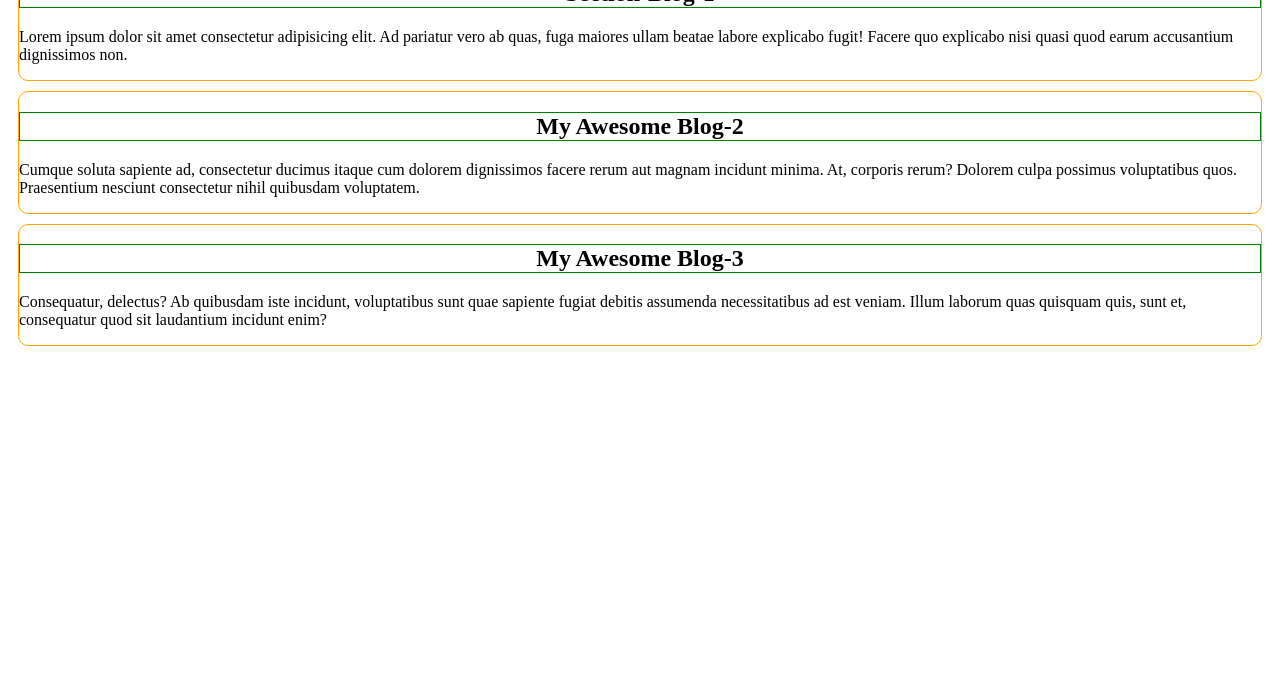
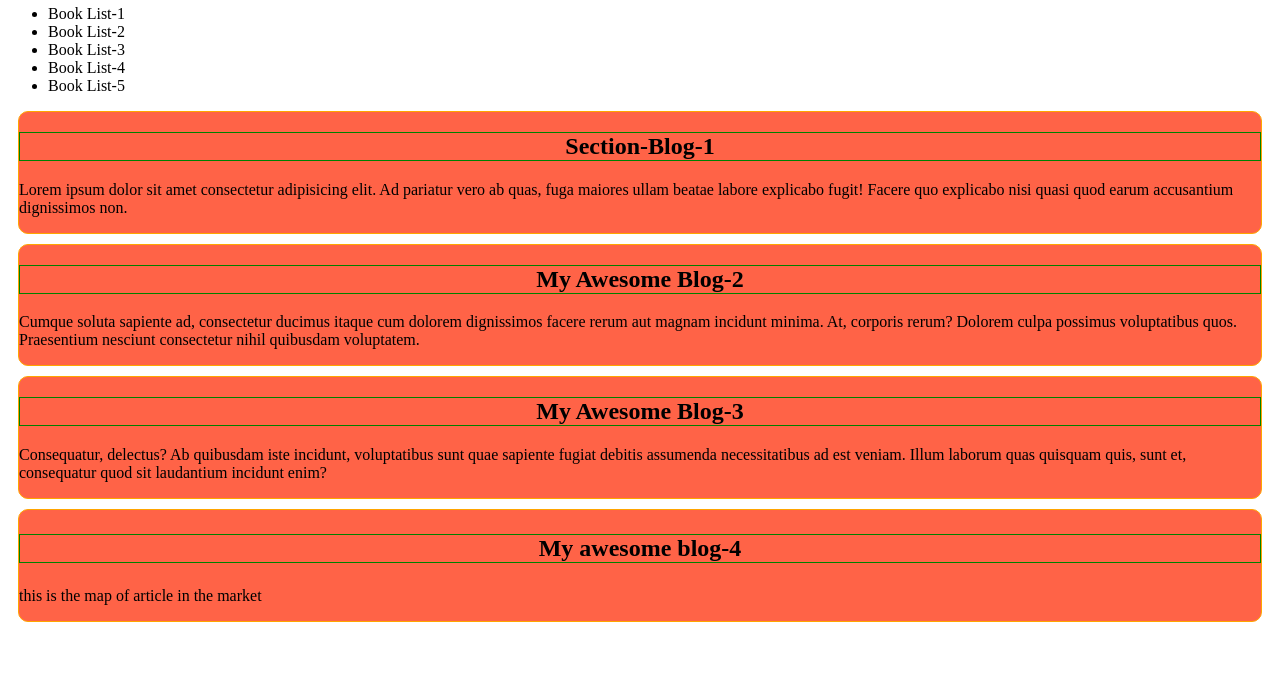
Before and after one commit to mahadihasan2/javaScript-all-concept, a plain HTML site: page document/document.html in a window 1280 px wide. Shown: the part 122-800 px from the top of the page. Drawn offline with Linux system fonts and the light colour scheme.

Commit message:
some element add and create

```diff
--- a/document/app.js
+++ b/document/app.js
@@ -14,9 +14,52 @@ firstTitle.style.border = '1px solid green'
 const headerSection = document.getElementById("header-section");
 headerSection.style.textAlign = 'center';
 
+
+
+// CreateElement
+const li = document.createElement('li')
+li.innerText = 'Book List-5';
+const ul = document.getElementById('Book-list');
+ul.appendChild(li);
+
+// create a Html tag and write the some Article
+const article = document.createElement('article');
+article.classList.add('blog')
+const h3 = document.createElement("h3");
+h3.innerText = "My awesome blog-4";
+const p = document.createElement('p');
+p.innerText = "this is the map of article in the market";
+article.appendChild(h3)
+article.appendChild(p)
+
+// add the blog section
+const blogSection = document.getElementById('blogs');
+blogSection.appendChild(article)
+
+// single add css atribute
+h3.style.textAlign = 'center';
+h3.style.border = '1px solid green';
+h3.style.fontSize = '24px';
+
+
+
+
+
+
+
+
+
+
+
+
+
+
+
+
 const Blogs = document.getElementsByClassName('blog');
 for (const blog of Blogs) {
     blog.style.border = '1px solid orange';
     blog.style.borderRadius = '10px';
     blog.style.margin = '10px'
+    blog.style.backgroundColor = "tomato";
 }
--- a/document/document.html
+++ b/document/document.html
@@ -30,11 +30,23 @@
         <h1 id="header-section">Welcome to our new Website</h1>
     </header>
 
+    <header>
+        <h2>Book List </h2>
+        <ul id="Book-list">
+            <li>Book List-1</li>
+            <li>Book List-2</li>
+            <li>Book List-3</li>
+            <li>Book List-4</li>
+        </ul>
+    </header>
+
     <!-- End of Header section  -->
+
+
 
     <!-- start of main section -->
 
-    <section>
+    <section id="blogs">
         <article class="blog">
             <h2 id="first-title">Section-Blog-1</h2>
             <p>Lorem ipsum dolor sit amet consectetur adipisicing elit. Ad pariatur vero ab quas, fuga maiores ullam
```
